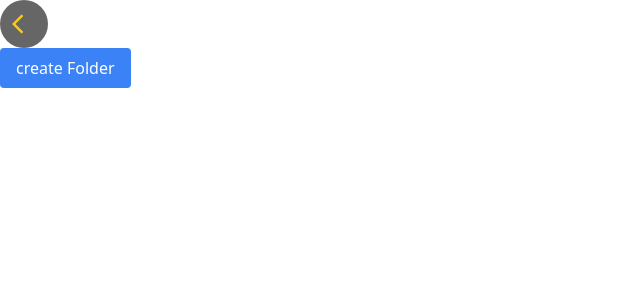
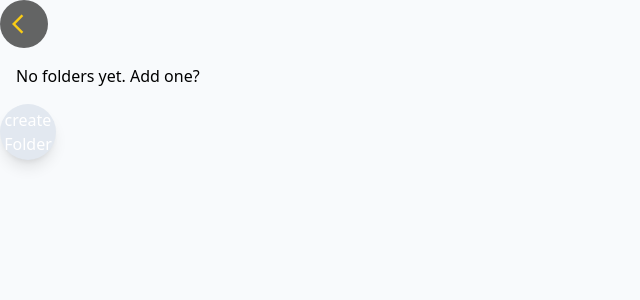
Before and after one commit to khaykay/scribble, a React (Vite) app in the folder frontend/: page /folders in a window 1280 px wide. Shown: the top 300 px of the page, without its empty margins (0-640 px from the left). Built offline with nearby package versions, Linux system fonts and the light colour scheme.

Commit message:
updated folder component to show content

```diff
--- /dev/null
+++ b/frontend/src/Modals/FolderNameModal.jsx
@@ -0,0 +1,7 @@
+import React from "react";
+
+function FolderNameModal() {
+  return <div>FolderNameModal</div>;
+}
+
+export default FolderNameModal;
--- a/frontend/src/components/CreateFolderButton.jsx
+++ b/frontend/src/components/CreateFolderButton.jsx
@@ -23,10 +23,11 @@ function CreateFolderButton() {
   const handleFolderNameInputChange = (e) => {
     setFolderName(e.target.value);
   };
-  const openModalStyle = "bg-blue-500 text-white px-4 py-2 rounded";
+  const style =
+    "fixed bottom-4 right-4 bg-blue-500 text-white rounded-full shadow-lg z-10 md:relative md:h-14 md:w-14 md:bg-slate-200 md:bottom-0 md:right-0";
   return (
-    <div>
-      <Button onClick={openModal} style={openModalStyle}>
+    <div className="">
+      <Button onClick={openModal} style={style}>
         create Folder
       </Button>
       {showModal && (
--- a/frontend/src/context/NotesContext.jsx
+++ b/frontend/src/context/NotesContext.jsx
@@ -16,10 +16,9 @@ export const NotesProvider = ({ children }) => {
     const storedFolders = localStorage.getItem("folders");
     return storedFolders ? JSON.parse(storedFolders) : [];
   });
-  //useEffect to view folders
+
   useEffect(() => {
     console.log(folders);
-    console.log(notes);
   }, [folders]);
   //function to save notes
   const handleSaveNote = (newNote) => {
@@ -42,12 +41,12 @@ export const NotesProvider = ({ children }) => {
     });
   };
 
-  //function to create new folders
+  //function to create new foldersDragNDrop
   const handleCreateFolderDragNDrop = (folderName, notesToInclude) => {
     const newFolder = {
       id: new Date().getTime(),
       name: folderName,
-      noteszzzzz: notesToInclude,
+      notes: notesToInclude,
     };
 
     // Add the new folder to the folders array
@@ -57,6 +56,7 @@ export const NotesProvider = ({ children }) => {
       return updatedFolders;
     });
   };
+  //function to create new folders
   const handleCreateFolder = (folderName) => {
     setFolders((prevFolders) => {
       const newFolder = {
--- a/frontend/src/pages/Folders.jsx
+++ b/frontend/src/pages/Folders.jsx
@@ -1,33 +1,53 @@
-import React from "react";
+import React, { useState } from "react";
 import { useNotes } from "../context/NotesContext";
 import BackButton from "../components/BackButton";
 import CreateFolderButton from "../components/CreateFolderButton";
 
 function Folders() {
   const { folders } = useNotes();
-  console.log(folders);
+  const [openFolderId, setOpenFolderId] = useState(null); // Track which folder is open
+
+  const handleClickToOpenFolder = (folderId) => {
+    setOpenFolderId(openFolderId === folderId ? null : folderId); // Toggle folder open/close
+  };
+
   return (
-    <div>
+    <div className="bg-slate-50 h-screen">
       <BackButton />
-      <div className="flex flex-wrap gap-3">
-        {folders ? (
+      <div className="flex flex-wrap gap-3 p-4">
+        {folders.length !== 0 ? (
           folders.map((folder) => (
             <div
               key={folder.id}
-              className="h-56 w-[calc(50%-4px)] md:w-64 bg-slate-500 "
+              className="h-56 w-[calc(50%-4px)] md:w-64 bg-slate-500 p-4 rounded-lg cursor-pointer"
+              onClick={() => handleClickToOpenFolder(folder.id)}
             >
-              <h3>
-                {" "}
+              <h3 className="text-white font-bold">
                 {typeof folder.name === "string"
                   ? folder.name
                   : folder.name.title}
               </h3>
+
+              {openFolderId === folder.id && (
+                <ul className="mt-2 bg-white p-2 rounded">
+                  {folder?.notes?.length !== 0 ? (
+                    folder?.notes?.map((note) => (
+                      <li key={note.id} className="text-black">
+                        {note.title}
+                      </li>
+                    ))
+                  ) : (
+                    <div>empty folder</div>
+                  )}
+                </ul>
+              )}
             </div>
           ))
         ) : (
-          <h3>No folders yet, Add one?</h3>
+          <h3>No folders yet. Add one?</h3>
         )}
       </div>
+
       <CreateFolderButton />
     </div>
   );
```
